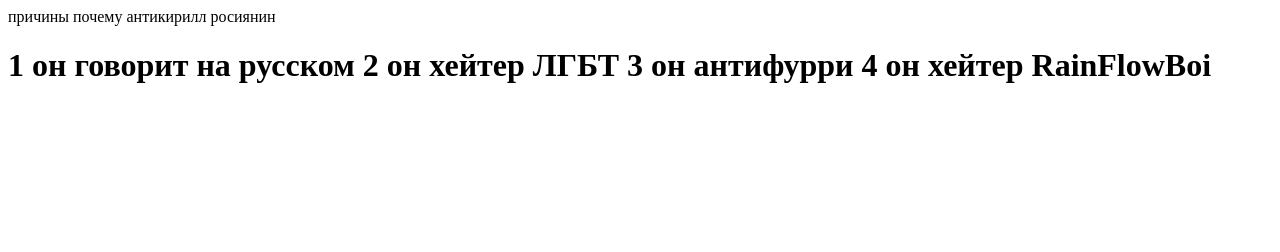
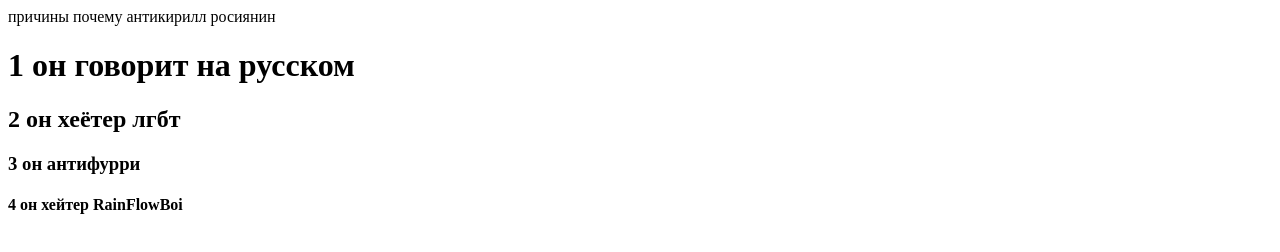
Before and after one commit to antikirillofficial/Anti-kirill-is-rusaian, a plain HTML site: page page1.html in a window 1280 px wide. Drawn offline with Linux system fonts and the light colour scheme.

Commit message:
Update page1.html

```diff
--- a/page1.html
+++ b/page1.html
@@ -7,9 +7,9 @@
 </head>
 <body>
     <head>причины почему антикирилл росиянин</head>
-  <h1>1 он говорит на русском
-  2 он хейтер ЛГБТ
-  3 он антифурри
-  4 он хейтер RainFlowBoi</h1>
+  <h1>1 он говорит на русском</h1>
+  <h2>2 он хеётер лгбт</h2>
+    <h3>3 он антифурри</h3>
+    <h4>4 он хейтер RainFlowBoi</h4>
 </body>
 </html>
```
